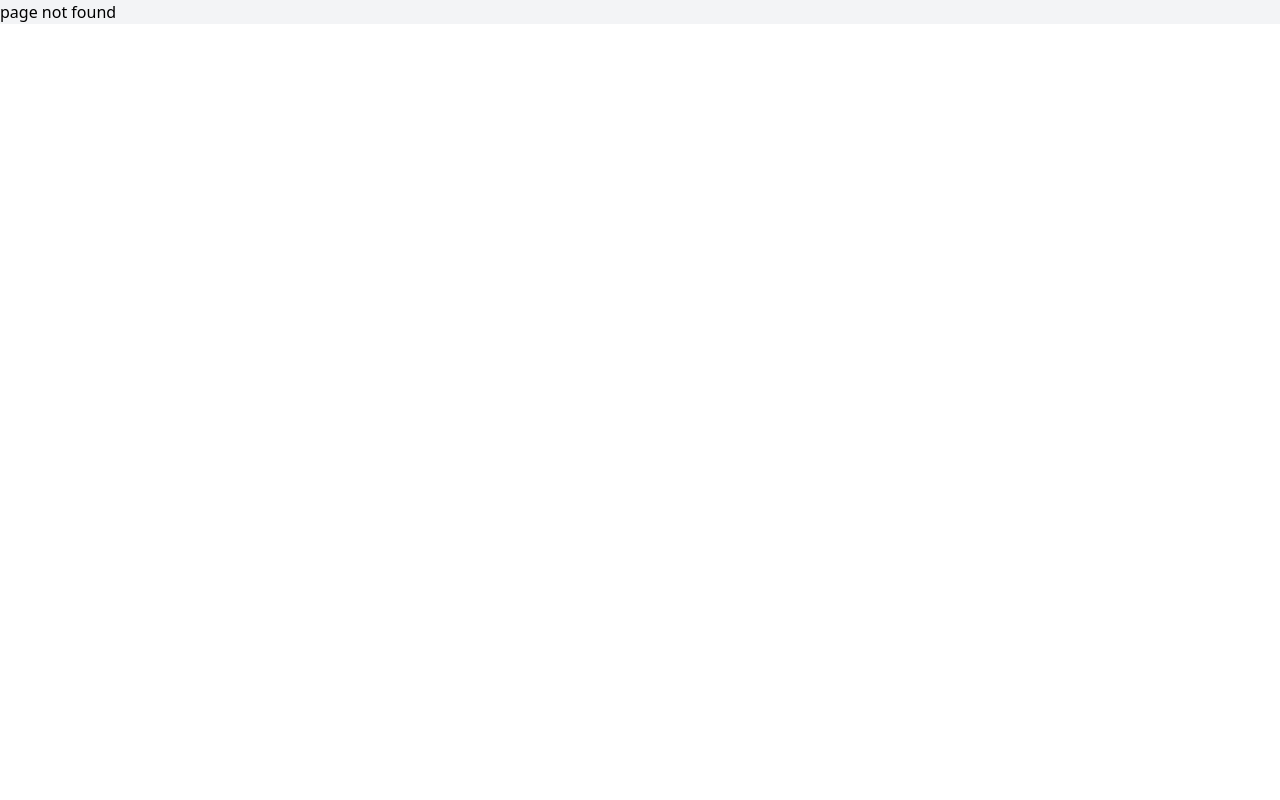
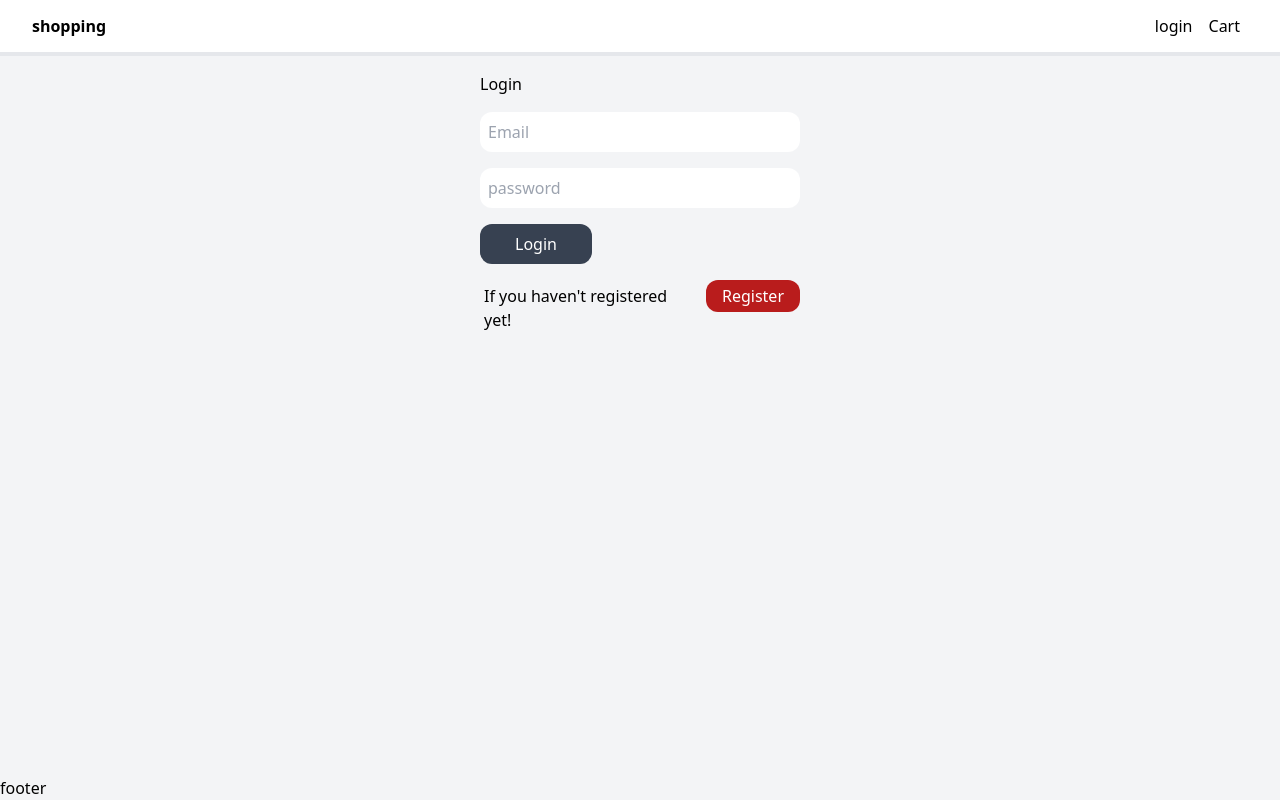
Before and after one commit to zibavar/cart, a Next.js app: page /login in a window 1280 px wide. Before the commit this address had no page. Built offline with nearby package versions, Linux system fonts and the light colour scheme.

Commit message:
create login &auth

```diff
--- /dev/null
+++ b/Models/user.js
@@ -0,0 +1,10 @@
+import mongoose from "mongoose"
+
+const userSchema = new mongoose.Schema ({
+    name :{type :String , required:true},
+    email :{type : String , required:true},
+    password :{type:String, required :true},
+    isAdmin :{type:Boolean, required :true ,default:false},
+})
+const User = mongoose.models.User || mongoose.model('User', userSchema)
+export default User
--- a/context/cart.js
+++ b/context/cart.js
@@ -15,12 +15,13 @@ function reducer  (state,action){
 
       const cartItems = existingItem ? state.cart.cartItems.map((item) =>item.title === existingItem.title ? newItem:item)
       : [...state.cart.cartItems,newItem]
-      Cookies.set('cart' , JSON.stringify({...State.cart,cartItems}))
+      Cookies.set('cart' , JSON.stringify({...state.cart,cartItems}))
       return {...state,cart :{...state.cart,cartItems}}
 
     }
     case 'REMOVE_ITEMS' :{
       const cartItems = state.cart.cartItems.filter((item)=>item.slug !== action.payload.slug)
+      Cookies.set('cart' , JSON.stringify({...state.cart,cartItems}))
       return {...state,cart :{...state.cart,cartItems}}
     }
     default :
--- /dev/null
+++ b/data/users.js
@@ -0,0 +1,19 @@
+import bcyrpt from 'bcryptjs'
+const users=[
+    {
+        name : "ziba",
+        email : "ziba@gmail.com",
+        password : bcyrpt.hashSync('12345'),
+        isAdmin : true
+
+    },
+    {
+        name : "hamed",
+        email : "hamed@gmail.com",
+        password : bcyrpt.hashSync('12345'),
+        isAdmin : false
+
+    }
+
+]
+export default users
--- a/package.json
+++ b/package.json
@@ -10,12 +10,16 @@
     "server": "json-server --watch db.json --port 5000"
   },
   "dependencies": {
+    "bcryptjs": "^2.4.3",
     "js-cookie": "^3.0.5",
     "json-server": "^0.17.4",
     "mongodb": "^6.3.0",
+    "mongoose": "^8.5.2",
     "next": "14.0.1",
+    "next-auth": "^4.24.7",
     "react": "18.2.0",
-    "react-dom": "18.2.0"
+    "react-dom": "18.2.0",
+    "react-hook-form": "^7.52.2"
   },
   "devDependencies": {
     "@types/react": "^18.2.55",
--- /dev/null
+++ b/pages/api/auth/[...nextauth].js
@@ -0,0 +1,43 @@
+import nextAuth  from "next-auth";
+import CredentialsProviders from "next-auth/providers/credentials";
+import db from '../../../utils'
+import User from '../../../Models/user'
+import bcrypt from 'bcryptjs'
+
+export default nextAuth ({
+    session :{
+        strategy: "jwt"
+    },
+    callbacks:{
+        async jwt ({token,user}){
+            if(user?._id) token._id = user._id
+            if (user?.isAdmin) token.isAdmin = user.isAdmin
+            return token
+        },
+        async session(session,token){
+            if(session?._id) session.user._id = token._id
+            if(session?.isAdmin) session.user.isAdmin = token.isAdmin
+            return session
+        }
+    },
+    providers:[
+        CredentialsProviders({
+            async authorize(credentials){
+                await db.coonect()
+                const user =await User.findOne({
+                    email:credentials.email,
+                })
+                if(user && bcrypt.compareSync(credentials.password,user.password)){
+                    return{
+                        _id : user._id,
+                        name :user.name,
+                        email :user.email,
+                        image : 'f',
+                        isAdmin :user.isAdmin
+                    }
+                }
+                throw new error('invalid email or password')
+            }
+        })
+    ]
+})
--- /dev/null
+++ b/pages/api/user.js
@@ -0,0 +1,11 @@
+import db from '../../utils/db.js'
+import users from '../../data/users'
+import User from '../../Models/user'
+
+async function handler(req,res){
+await db.connect()
+await User.deleteMany()
+await User.insertMany(users)
+res.send({message :'user added !'})
+}
+export default handler
--- a/pages/cart.js
+++ b/pages/cart.js
@@ -2,7 +2,7 @@ import Layout from '../components/layout'
 import {useContext} from 'react'
 import {CartContext} from '../context/cart'
 import {useRouter} from 'next/router'
-
+import dynamic from 'next/dynamic'
 import Image from 'next/image'
 function CartPage(){
     const router = useRouter()
@@ -55,11 +55,11 @@ function CartPage(){
                     <div className='ml-5 '>{cartItems.reduce((acc,cur)=>acc+cur.count*cur.price,0)} </div>
                 </div>
 
-               <button onClick={()=> router.push('/shipping')} className="rounded-xl bg-gray-700 text-white px-4 m-auto">check out</button>
+               <button onClick={()=> router.push('login?redirect=/shipping')} className="rounded-xl bg-gray-700 text-white px-4 m-auto">check out</button>
                 </div>
             </div>
             )}
         </Layout>
     )
 }
-export default CartPage
+export default dynamic(()=> Promise.resolve(CartPage),{ssr:false})
--- /dev/null
+++ b/pages/login.js
@@ -0,0 +1,78 @@
+import Layout from '../components/layout'
+import {useForm} from 'react-hook-form'
+import { signIn } from 'next-auth/react'
+import Link from 'next/link'
+function LoginPage(){
+    const {
+        register,
+        handleSubmit,
+        formState: { errors },
+    } = useForm()
+
+   async function submitHandler ({email,password}) {
+   try {
+    const result = await signIn('credetionals',{
+        redirect :false,
+        email,
+        password
+    })
+    if (result.error){
+        console.log('faild')
+    }
+   } catch(err){
+    console.log(err)
+   }
+
+    }
+return (
+    <Layout title='Login'>
+    <form className='mx-auto max-w-xs'
+     onSubmit={handleSubmit(submitHandler)}>
+        <h2 className='mb-4 text-xl-center'>Login</h2>
+        <div className='mb-4 '>
+            <input
+            {...register('email',{required:true})}
+
+            type='email' className='w-full rounded-xl p-2 outline-0' id='email' placeholder='Email' autoFocus/>
+            </div>
+            {errors.email &&(
+                <div className="text-red-500">Please Enter Email!</div>
+            )}
+            <div className='mb-4  '>
+
+            <input
+             {...register('password', {
+                required: true,
+                minLength: {
+                  value: 5,
+                  message: 'Password mut be at least 5 chars.',
+                },
+              })}
+             type='password'
+             className='w-full rounded-xl p-2 outline-0'
+             id='password'
+             placeholder='password'
+             autoFocus
+             />
+             {errors.password &&(
+                <div className='text-red-500'>{errors.password.message} </div>
+            )}
+            </div>
+            <div className='mb-4   '>
+            <button className='rounded-xl bg-gray-700 text-white px-4 py-2 w-28'>
+               Login
+            </button>
+            </div>
+            <div className='mb-4 flex '>
+                <p className='px-1 py-1' >If you haven't registered yet! </p>
+            <Link href='register' className='ml-3 rounded-xl bg-red-700 text-white px-4 py-1 w-24 h-8'>
+              Register
+            </Link>
+            </div>
+
+    </form>
+
+    </Layout>
+)
+
+}export default LoginPage
--- /dev/null
+++ b/utils/db.js
@@ -0,0 +1,8 @@
+import mongoose from "mongoose"
+
+async function connect (){
+   await mongoose.connect ('mongodb://127.0.0.1:27017/shopping')
+    console.log('coonected')
+}
+const db ={connect}
+export default db
```
Also changed, not shown: 1 other file (tests, documents, lock files or other folders).
